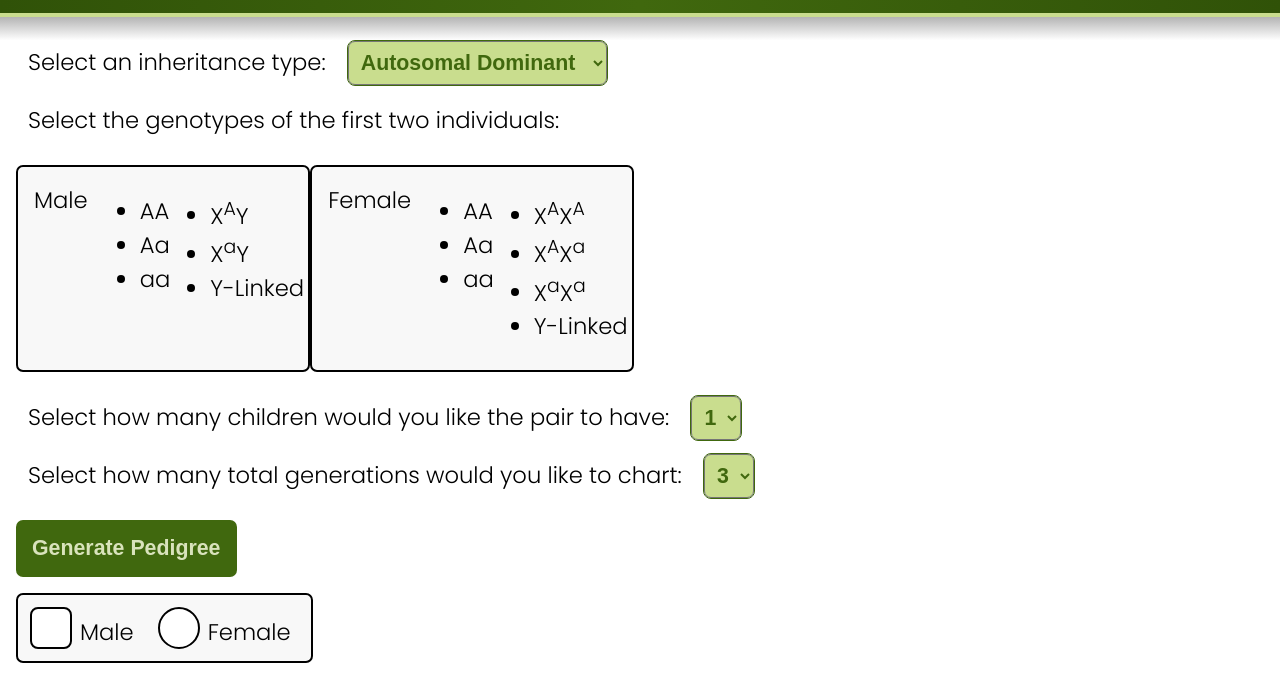
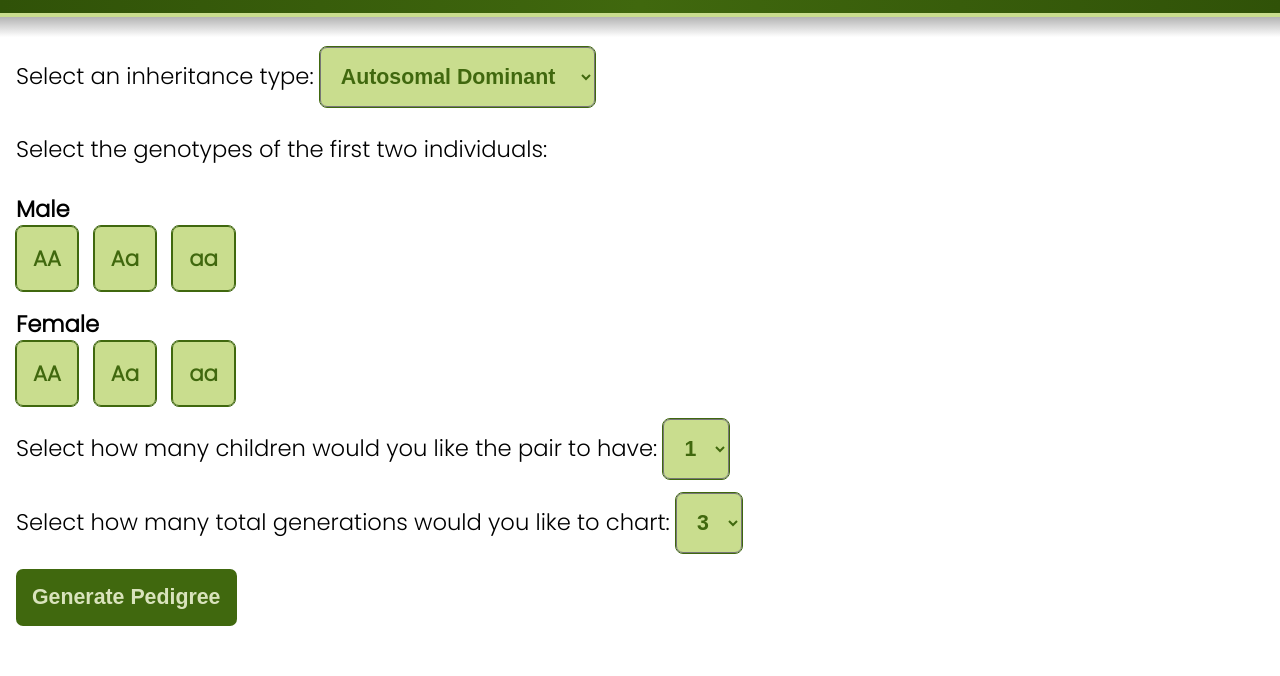
Before and after one commit to katerlloyd/pedigree_generator, a plain HTML site: page index.html in a window 1280 px wide. Shown: the part 70-746 px from the top of the page. Drawn offline with Linux system fonts and the light colour scheme.

Commit message:
Added dynamic male/female genotype list builder

```diff
--- a/css/styles.css
+++ b/css/styles.css
@@ -35,18 +35,6 @@ h1 {
     background: -webkit-linear-gradient(45deg, var(--highlight-color), #ffffff);
     -webkit-background-clip: text;
     -webkit-text-fill-color: transparent;
-}
-
-select {
-    padding: 0.5rem;
-    font-size: 16pt;
-    font-weight: bold;
-    background-color: var(--highlight-color);
-    color: var(--main-color);
-    outline: 1px solid var(--main-color);
-    border-radius: 7px;
-    opacity: 1;
-    transition: 0.3s;
 }
 
 select:hover {
@@ -94,20 +82,60 @@ footer {
     border-top: 4px solid #c9dd8e;
 }
 
+#new-pedigree {
+	display: none;
+}
+
 .genotype-container {
     display: flex;
     flex-wrap: wrap;
 }
 
-.legend, .male-genotype-selection, .female-genotype-selection {
-    display: flex;
+.legend {
+	display: none;
+    background-color: #f8f8f8;
+    border: 2px solid #000000;
+}
+
+select {
+	width: auto;
+}
+
+select, #male-genotype-selection li, #female-genotype-selection li {
+    padding: 1rem;
+    font-size: 16pt;
+    font-weight: bold;
+    background-color: var(--highlight-color);
+    color: var(--main-color);
+    outline: 1px solid var(--main-color);
+    border-radius: 7px;
+    opacity: 1;
+    transition: 0.3s;
+}
+
+#male-genotype-selection, #female-genotype-selection {
+	display: flex;
+}
+
+.legend, #male-genotype-selection, #female-genotype-selection {
     flex-wrap: wrap;
-    padding: 0.25rem;
-    border: 2px solid #000000;
     border-radius: 7px;
     max-width: fit-content;
     margin: 1rem 0;
-    background-color: #f8f8f8;
+}
+
+#male-genotype-selection li, #female-genotype-selection li {
+	list-style-type: none;
+	padding: 1rem;
+	margin-right: 1rem;
+	border: 1px solid var(--main-color);
+}
+
+#male-genotype-selection, #female-genotype-selection {
+	display: flex;
+	flex-direction: row;
+	padding: 0;
+	margin: 0;
 }
 
 .content {
@@ -118,27 +146,37 @@ footer {
 	display: none;
 }
 
-.legend svg {
-    padding: 0.25rem;
-}
-
-.legend p {
-    /* padding: 0.35rem 1rem 0 0; */
-    margin: 1rem 1rem 0 0;
-}
-
-.question {
-	display: inline-block;
-	margin-right: 1rem;
-}
-
 .sub {
 	font-style: italic;
 	margin-top: 0;
 }
 
 p {
-	margin: 0.75rem;
+	margin: 0.6rem 0;
+	padding-top: 1rem;
+}
+
+.genotype-container {
+	display: grid;
+	grid-template-columns: 1fr;
+}
+
+.genotype-container p {
+	margin: 0;
+	font-weight: bold;
+}
+
+.question {
+	display: inline-block;
+}
+
+.legend svg {
+    padding: 0.25rem;
+}
+
+.legend p {
+    margin: 0.75rem 1rem 0 0;
+    padding: 0;
 }
 
 #loading {
@@ -174,7 +212,7 @@ p {
 	width: 12px;
 	height: 12px;
 	background: var(--main-color);
-	border-radius:50%;
+	border-radius: 50%;
 	position:absolute;
 	top:0; bottom:0; left:0; right:0;
 	overflow: hidden;
--- a/index.html
+++ b/index.html
@@ -30,9 +30,10 @@
         <main>
             <noscript>Your browser does not support JavaScript.</noscript>
 
+            <div id="principle">
                 <div class="type">
                     <p class="question">Select an inheritance type: </p>
-                <select name="type" id="type" onchange="checkInheritanceType()">
+                    <select name="type" id="type">
                         <option value="Autosomal Dominant">Autosomal Dominant</option>
                         <option value="Autosomal Recessive">Autosomal Recessive</option>
                         <option value="X-Linked Dominant">X-Linked Dominant</option>
@@ -43,33 +44,12 @@
 
                 <p class="question">Select the genotypes of the first two individuals: </p>
                 <div class="genotype-container">
-                <div class="male-genotype-selection">
                     <p>Male</p>
-                    <ul>
-                        <li>AA</li>
-                        <li>Aa</li>
-                        <li>aa</li>
-                    </ul>
-                    <ul>
-                        <li>X<sup>A</sup>Y</li>
-                        <li>X<sup>a</sup>Y</li>
-                        <li>Y-Linked</li>
-                    </ul>
+                    <ul id="male-genotype-selection"></ul>
                 </div>
-                <div class="female-genotype-selection">
+                <div class="genotype-container">
                     <p>Female</p>
-                    <ul>
-                        <li>AA</li>
-                        <li>Aa</li>
-                        <li>aa</li>
-                    </ul>
-                    <ul>
-                        <li>X<sup>A</sup>X<sup>A</sup></li>
-                        <li>X<sup>A</sup>X<sup>a</sup></li>
-                        <li>X<sup>a</sup>X<sup>a</sup></li>
-                        <li>Y-Linked</li>
-                    </ul>
-                </div>
+                    <ul id="female-genotype-selection"></ul>
                 </div>
 
                 <div class="children">
@@ -113,6 +93,9 @@
                 </div> -->
 
                 <button type="button" id="generate-pedigree">Generate Pedigree</button>
+            </div>
+
+            <button type="button" id="new-pedigree">New Pedigree</button>
 
             <div class="legend">
                 <div class="content">
@@ -161,10 +144,6 @@
             </div>
 
             <div style="width:100%; height:700px;" id="tree"></div>
-
-            <!-- <canvas id="pedigree-canvas">Your browser does not support the canvas element.</canvas> -->
-
-            <button type="button" id="download-pedigree">Download Pedigree</button>
         </main>
         <footer>
             <p>&#169;<span id="copyright-year"></span> Pedigree Chart Generator | Kate Clark</p>
--- a/js/site.js
+++ b/js/site.js
@@ -12,7 +12,7 @@ window.onload  = () => {
 
 	let selectGen = document.querySelector('select#gen');
 
-	for (let i = 3; i < 6; i++) {
+	for (let i = 3; i < 7; i++) {
 	    let option = document.createElement('option');
 	    option.setAttribute('value', `${i}`);
 	    option.textContent = i;
@@ -20,14 +20,79 @@ window.onload  = () => {
 	    selectGen.appendChild(option);
 	};
 
-	const inheritanceType = document.getElementById('type').value;
+	let inheritanceType = document.getElementById('type').value;
 
 	const checkInheritanceType = () => {
 		if (document.getElementById('type').value.includes('Recessive')) {
             const carrierIcon = document.getElementById('carrier');
             carrierIcon.style.display = 'flex';
+        } else {
+            const carrierIcon = document.getElementById('carrier');
+            carrierIcon.style.display = 'none';
         }
+        inheritanceType = document.getElementById('type').value;
+
+		removeMaleGenotypeList();
+		removeFemaleGenotypeList();
+        createMaleGenotypeList();
+        createFemaleGenotypeList();
+        return inheritanceType;
 	}
+
+	const createMaleGenotypeList = () => {
+		const ul = document.getElementById('male-genotype-selection');
+		let list;
+		if (inheritanceType.includes('Autosomal')) {
+			list = ['AA', 'Aa', 'aa'];
+		} else {
+			list = ['X<sup>A</sup>Y', 'X<sup>a</sup>Y'];
+		}
+
+		list.forEach(item => {
+			const li = document.createElement('li');
+			li.innerHTML = item;
+			ul.appendChild(li);
+		});
+	}
+
+	const createFemaleGenotypeList = () => {
+        const ul = document.getElementById('female-genotype-selection');
+        let list;
+        if (inheritanceType.includes('Autosomal')) {
+            list = ['AA', 'Aa', 'aa'];
+        } else {
+            list = ['X<sup>A</sup>X<sup>A</sup>', 'X<sup>A</sup>X<sup>a</sup>', 'X<sup>a</sup>X<sup>a</sup>'];
+        }
+
+        list.forEach(item => {
+            const li = document.createElement('li');
+            li.innerHTML = item;
+            ul.appendChild(li);
+        });
+    }
+
+    const removeMaleGenotypeList = () => {
+        const items = document.querySelector('#male-genotype-selection');
+        if (items) {
+            while (items.firstChild) {
+                items.removeChild(items.firstChild);
+            }
+        }
+    }
+
+    const removeFemaleGenotypeList = () => {
+        const items = document.querySelector('#female-genotype-selection');
+        if (items) {
+            while (items.firstChild) {
+                items.removeChild(items.firstChild);
+            }
+        }
+    }
+
+    createMaleGenotypeList();
+    createFemaleGenotypeList();
+
+	document.getElementById('type').addEventListener('change', checkInheritanceType);
 
 	const generatePedigreeChart = () => {
 
@@ -36,6 +101,12 @@ window.onload  = () => {
 		    scaleInitial: FamilyTree.match.boundary,
 		    enableSearch: false,
 		    editForm: {},
+		    menu: {
+                png: { text: "Export PNG" }
+            },
+            nodeMenu: {
+                png: { text: "Export PNG" }
+            },
 		    nodeBinding: {
 		        field_0: "gender",
 		        field_1: "genotype",
@@ -124,8 +195,10 @@ window.onload  = () => {
 		    family.config.nodes[index].genotype = genotype;
 		}
 
+		// ADD COMMENTS
 		const getGenotype = (index) => family.config.nodes[index].genotype;
 
+		// ADD COMMENTS
 		const setGender = (index) => {
 		    let num = Math.ceil(Math.random() * 2);
 		    if (getGenotype(index).includes('Y') || (getGenotype(index).length === 2 && num === 2)) {
@@ -135,8 +208,10 @@ window.onload  = () => {
 		    }
 		}
 
+		// ADD COMMENTS
 		const getGender = (index) => family.config.nodes[index].gender;
 
+		// ADD COMMENTS
 		const setAffected = (index) => {
 		    switch (inheritanceType) {
 		        case 'Autosomal Dominant':
@@ -307,11 +382,12 @@ window.onload  = () => {
 		    }
 		}
 
+		// ADD COMMENTS
 		const createFirstGeneration = () => {
 		     let maleGenotype = 'Aa';
 		     let femaleGenotype = 'Aa';
-	//	    let maleGenotype = 'XAY';
-	//	    let femaleGenotype = 'XAXa';
+//		    let maleGenotype = 'XAY';
+//		    let femaleGenotype = 'XAXa';
 
 		    let firstMale = {id: 0, mid: null, fid: null, pids: [1], genotype: maleGenotype, gender: "male", affected: null, generation: 1};
 		    family.config.nodes.push(firstMale);
@@ -333,21 +409,25 @@ window.onload  = () => {
 		createFirstGeneration();
 	}
 
+	// ADD COMMENTS
 	const showLoadingIcon = () => {
 		const box = document.getElementById('box');
 		box.style.display = 'block';
 	}
 
+	// ADD COMMENTS
 	const removeLoadingIcon = () => {
 		const box = document.getElementById('box');
 	    box.style.display = 'none';
 	}
 
+	// ADD COMMENTS
 	const showChart = () => {
 		const box = document.getElementById('tree');
 		box.style.opacity = '1';
 	}
 
+	// ADD COMMENTS
 	const removeChart = () => {
 		const box = document.getElementById('tree');
 		box.style.opacity = '0';
@@ -356,11 +436,20 @@ window.onload  = () => {
 	// ADD COMMENTS
 	const generatePedigreeButton = document.getElementById('generate-pedigree');
 	generatePedigreeButton.addEventListener('click', () => {
+		const principle = document.getElementById('principle');
+		principle.style.display = 'none';
+		const legend =  document.getElementsByClassName('legend');
+		for (let i = 0; i < legend.length; i++) {
+          legend[i].style.display = 'flex';
+        }
 		removeChart();
 		showLoadingIcon();
 		generatePedigreeChart();
 		setTimeout(removeLoadingIcon, 1000);
 		setTimeout(showChart, 1000);
+		const newPedigreeButton = document.getElementById('new-pedigree');
+		newPedigreeButton.addEventListener('click', () => location.reload());
+		newPedigreeButton.style.display = 'block';
 	});
 
 }
```
Also changed, not shown: js/familytree.js. Lines whose indentation alone changed are shown as unchanged.
